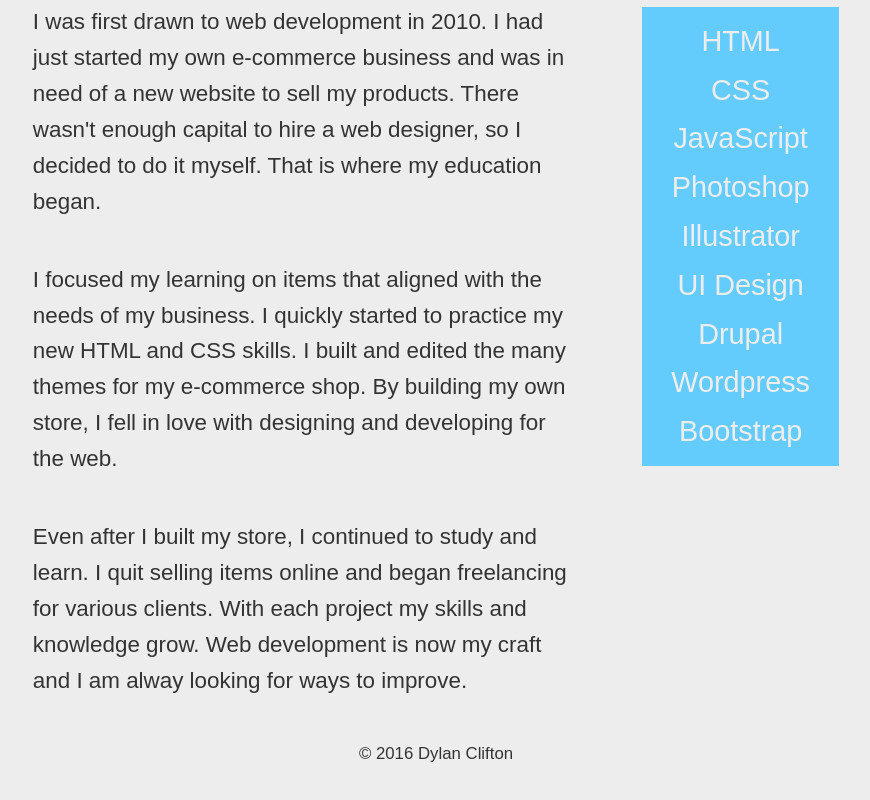
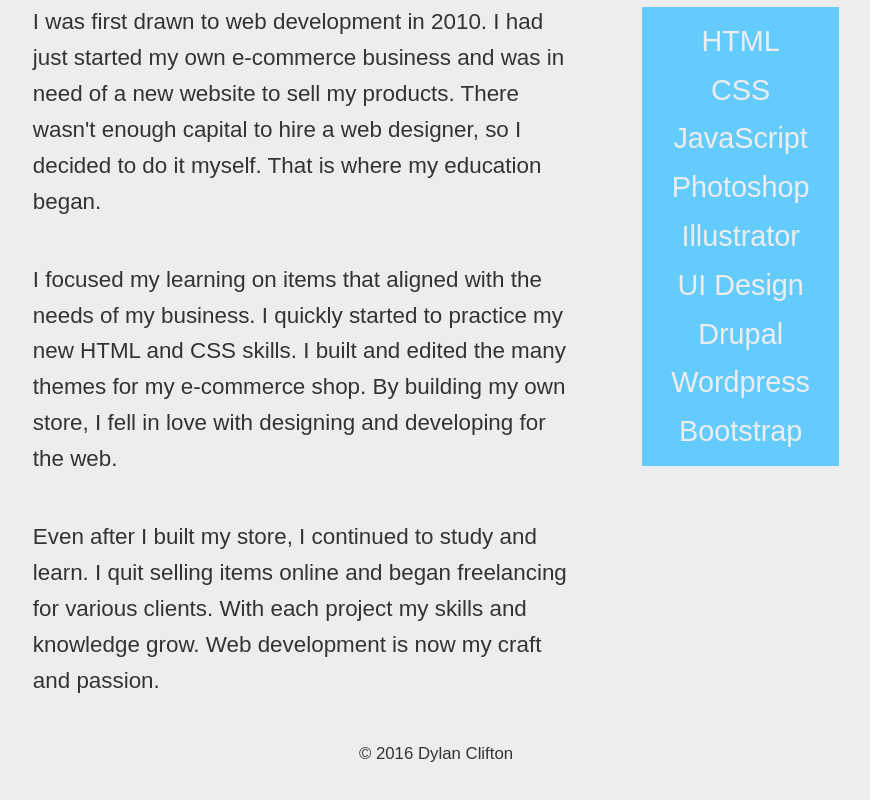
Before and after one commit to Dylanc31/Carfax-Profile, a plain HTML site: page index.html in a window 1280 px wide. Shown: the part 477-1277 px from the top of the page, without its empty margins (204-1074 px from the left). Drawn offline with Linux system fonts and the light colour scheme.

Commit message:
Update index.html

```diff
--- a/index.html
+++ b/index.html
@@ -48,7 +48,7 @@
         <p>
           I focused my learning on items that aligned with the needs of my business. I quickly started to practice my new HTML and CSS skills. I built and edited the many themes for my e-commerce shop. By building my own store, I fell in love with designing and developing for the web.        </p>
         <p>
-          Even after I built my store, I continued to study and learn. I quit selling items online and began freelancing for various clients. With each project my skills and knowledge grow. Web development is now my craft and I am alway looking for ways to improve.        </p>
+          Even after I built my store, I continued to study and learn. I quit selling items online and began freelancing for various clients. With each project my skills and knowledge grow. Web development is now my craft and passion.        </p>
       </section>
 
     </section>
```
